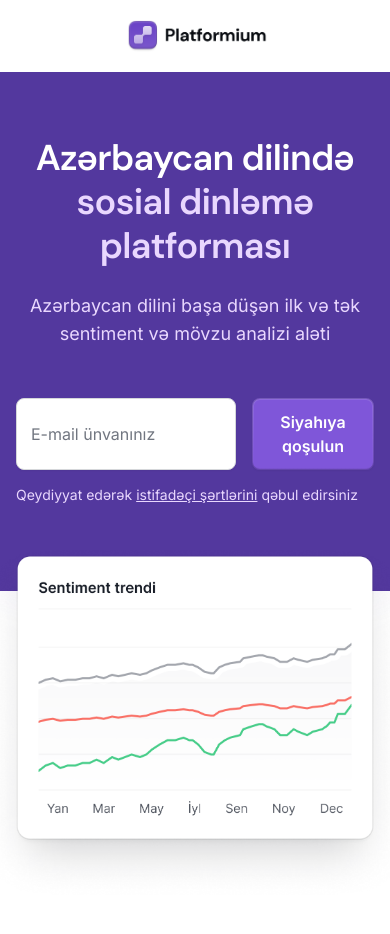
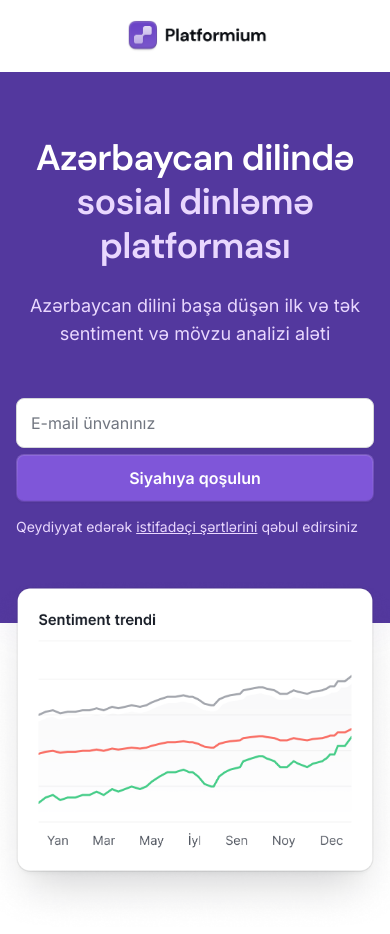
Before and after one commit to nctqdrv/platformium-final, a Next.js app: page / in a window 390 px wide. Shown: the top 934 px of the page. Built offline with nearby package versions, Linux system fonts and the light colour scheme; no server answers.

Commit message:
Mobilde input ve buton alt alta, masaüstünde yan yana olacak şekilde responsive düzenleme

```diff
--- a/src/app/SentimentDashboard.module.css
+++ b/src/app/SentimentDashboard.module.css
@@ -479,3 +479,22 @@
   color: #E9D7FE;
 
 }
+
+.emailRow {
+  display: flex;
+  gap: 16px;
+  width: 100%;
+}
+
+@media (max-width: 600px) {
+  .emailRow {
+    flex-direction: column;
+    gap: 6px;
+    width: 100%;
+  }
+  .emailRow input,
+  .emailRow button {
+    width: 100%;
+    box-sizing: border-box;
+  }
+}
--- a/src/app/WaitlistForm.tsx
+++ b/src/app/WaitlistForm.tsx
@@ -83,7 +83,7 @@ export default function WaitlistForm() {
         </div>
       ) : (
         <>
-          <div style={{ display: 'flex', gap: 16, width: '100%' }}>
+          <div className={styles.emailRow}>
             <input
               type="email"
               placeholder="E-mail ünvanınız"
@@ -91,7 +91,6 @@ export default function WaitlistForm() {
               onChange={handleEmailChange}
               disabled={loading}
               required
-              style={{ flex: 1 }}
             />
             <button type="submit" disabled={loading}>
               {loading ? 'Göndərilir...' : 'Siyahıya qoşulun'}
```
